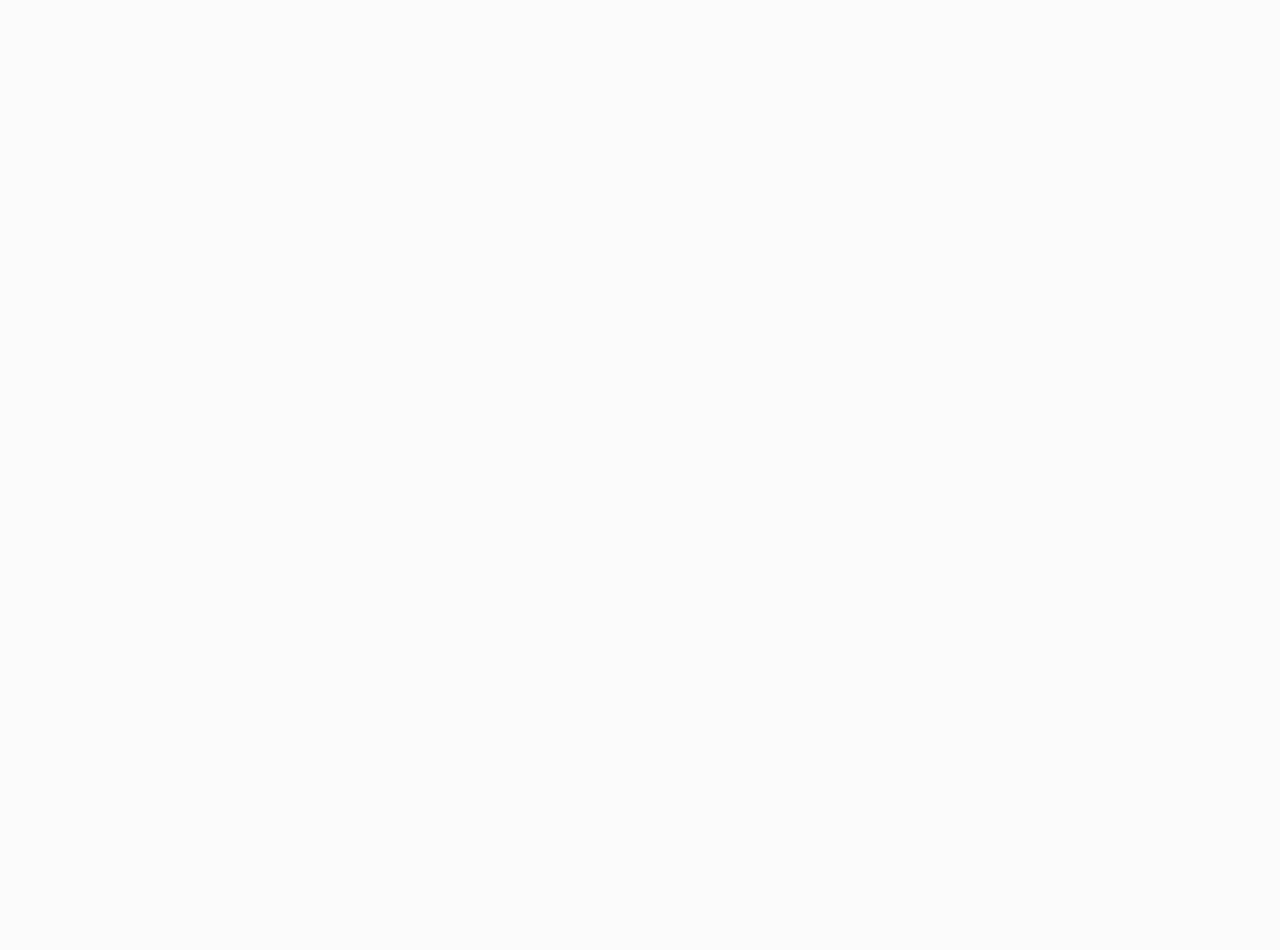
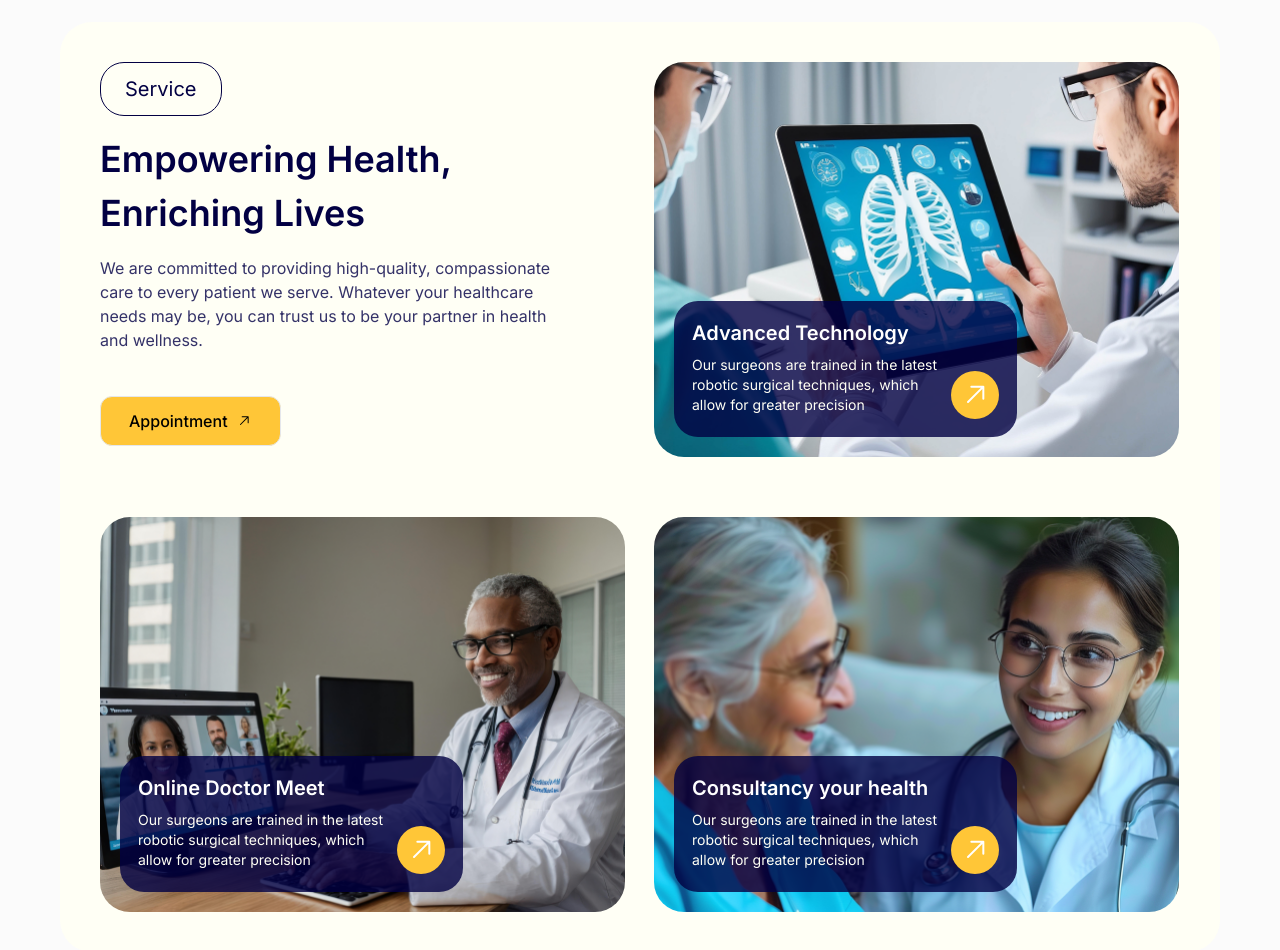
Before and after one commit to Amdadul-HQ/healthcare, a Next.js app: page / in a window 1280 px wide. Shown: the part 1720-2670 px from the top of the page. Before the commit the page ends 1626 px from the top, so only its background shows below. Built offline with nearby package versions, Linux system fonts and the light colour scheme.

Commit message:
add:service section

```diff
--- a/src/app/page.js
+++ b/src/app/page.js
@@ -1,4 +1,6 @@
+import Service from "@/components/ui/Service";
 import Statistics from "@/components/ui/Statistics";
+import Testimonial from "@/components/ui/Testimonial";
 import WhoWeAre from "@/components/ui/WhoWeAre";
 import Hero from "@/components/ui/hero";
 import Image from "next/image";
@@ -9,6 +11,8 @@ export default function Home() {
       <Hero/>
       <Statistics/>
       <WhoWeAre/>
+      <Service/>
+      <Testimonial/>
     </main>
   );
 }
--- /dev/null
+++ b/src/components/Shared/Overlay.jsx
@@ -0,0 +1,18 @@
+import React from 'react';
+import { GoArrowUpRight } from 'react-icons/go';
+
+const Overlay = ({title,des}) => {
+    return (
+        <div className='absolute p-[18px] bg-[#020043cc] rounded-3xl bottom-5 left-5 w-fit'>
+            <h3 className='text-white text-xl font-semibold'>{title}</h3>
+            <div className='flex justify-between'>
+            <p className='text-[#FFFFF5] text-sm max-w-[259px] mt-2'>Our surgeons are trained in the latest robotic surgical techniques, which allow for greater precision</p>
+            <p className='h-12 w-12 mt-6 bg-[#FFC637] flex justify-center items-center text-4xl p-2 rounded-full text-white'>
+                <GoArrowUpRight/>
+            </p>
+            </div>
+        </div>
+    );
+};
+
+export default Overlay;
--- /dev/null
+++ b/src/components/ui/Service.jsx
@@ -0,0 +1,40 @@
+import React from 'react';
+import MaxWidth from '../Shared/MaxWidth';
+import SectionTitle from '../Shared/SectionTitle';
+import Heading from '../Shared/Heading';
+import Button from '../Shared/Button';
+import Image from 'next/image';
+import Overlay from '../Shared/Overlay';
+
+const Service = () => {
+    return (
+        <section>
+            <MaxWidth>
+                <div className='p-10 bg-[#FFFFF5] mt-40 rounded-[32px] grid grid-cols-2 gap-x-7 gap-y-[60px]'>
+                    <div>
+                        <SectionTitle text='Service'/>
+                        <Heading text="Empowering Health, Enriching Lives"/>
+                        <p className="max-w-[470px] text-secondly font-normal text-base mt-4">
+                        We are committed to providing high-quality, compassionate care to every patient we serve. Whatever your healthcare needs may be, you can trust us to be your partner in health and wellness.
+                        </p>
+                        <Button text='Appointment' className='bg-[#FFC637] font-medium mt-11'/>
+                    </div>
+                    <div className='relative'>
+                        <Image src='/Media/Rectangle 27-2.png' className='rounded-[30px]' width={525} height={395} alt=''/>
+                        <Overlay title='Advanced Technology' />
+                    </div>
+                    <div className='relative'>
+                        <Image src='/Media/Rectangle 27-1.png' className='rounded-[30px]' width={525} height={395} alt=''/>
+                        <Overlay title='Online Doctor Meet' />
+                    </div>
+                    <div className='relative'>
+                        <Image src='/Media/Rectangle 27.png' className='rounded-[30px]' width={525} height={395} alt=''/>
+                        <Overlay title='Consultancy your health' />
+                    </div>
+                </div>
+            </MaxWidth>
+        </section>
+    );
+};
+
+export default Service;
--- /dev/null
+++ b/src/components/ui/Testimonial.jsx
@@ -0,0 +1,16 @@
+import React from 'react';
+import MaxWidth from '../Shared/MaxWidth';
+
+const Testimonial = () => {
+    return (
+        <section className='mt-40'>
+            <MaxWidth>
+                <div>
+
+                </div>
+            </MaxWidth>
+        </section>
+    );
+};
+
+export default Testimonial;
```
